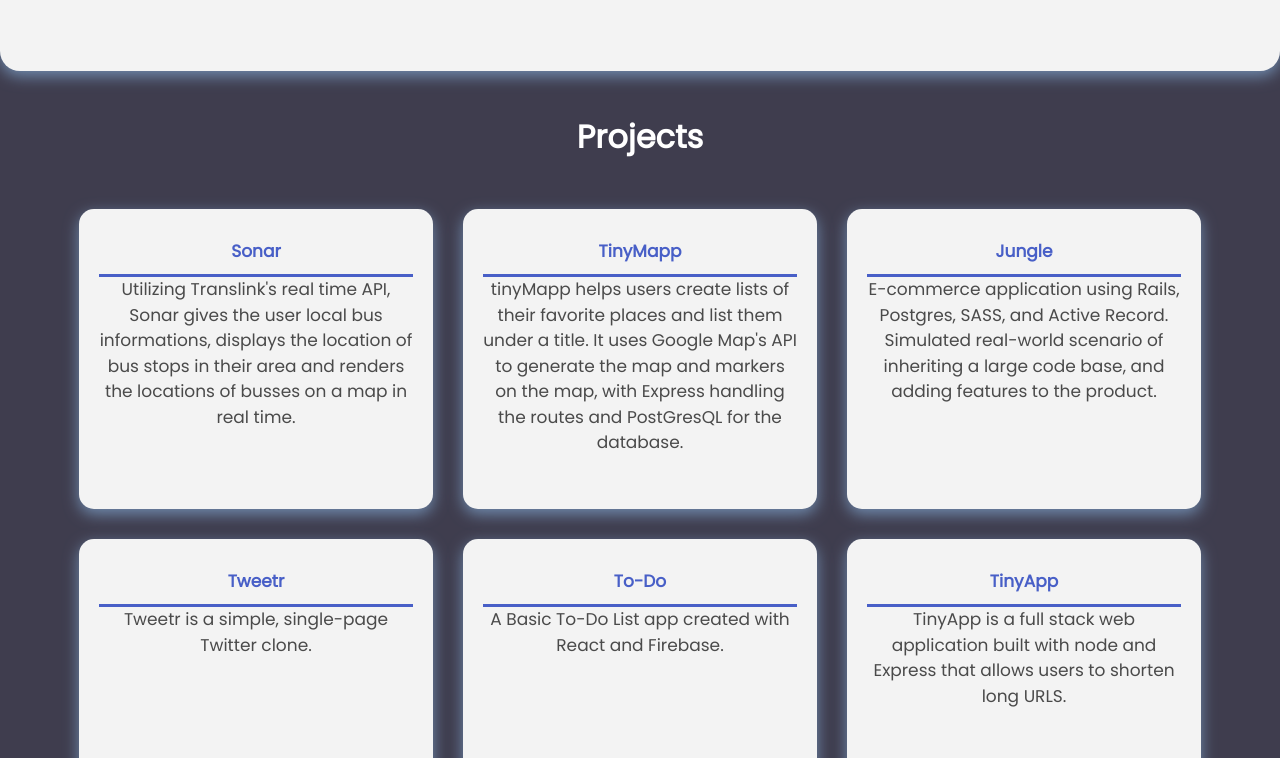
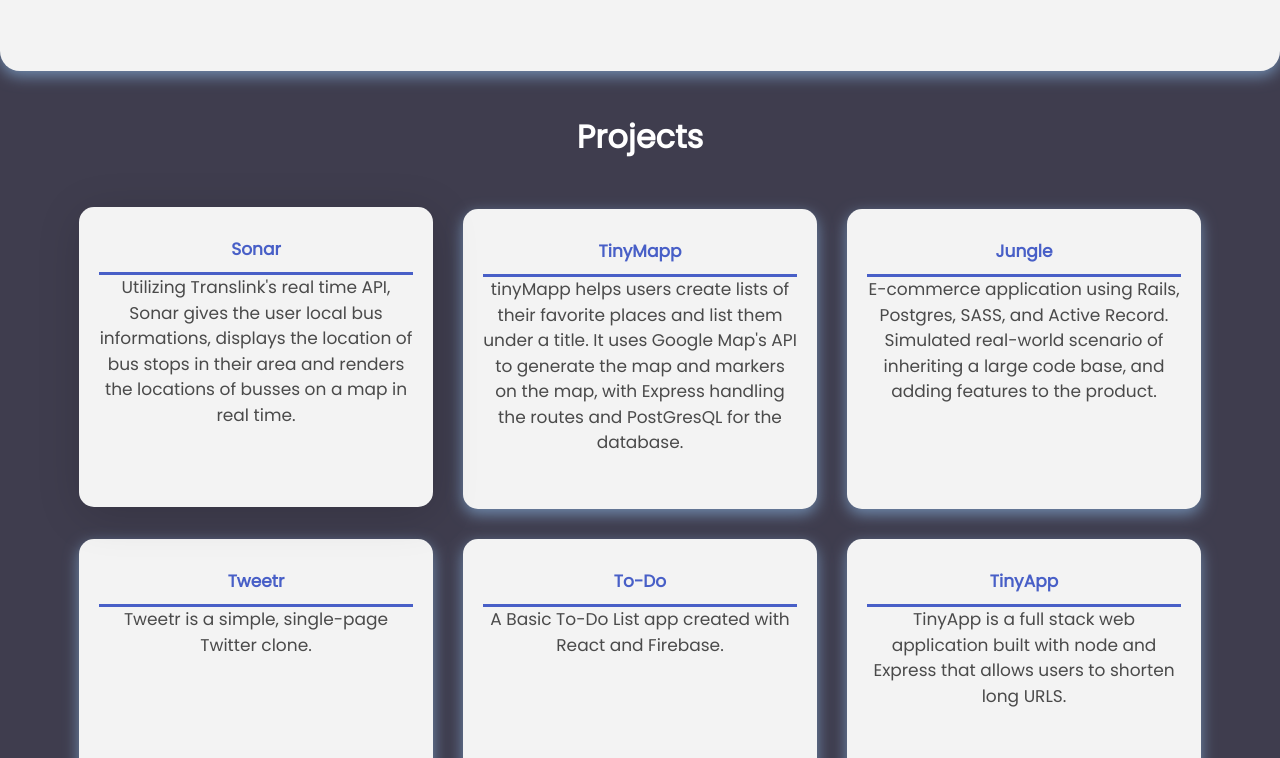
Before and after one commit to VidushanK/vidushank.github.io, a plain HTML site: page index.html in a window 1280 px wide. In both pictures the pointer is over the element 256 px from the left and 1423 px from the top of the page. Shown: the part 1065-1823 px from the top of the page. Drawn offline with nearby package versions, Linux system fonts and the light colour scheme; a web font is replaced by a local one.

Commit message:
added hover effect for projects

```diff
--- a/assets/styles/index.css
+++ b/assets/styles/index.css
@@ -104,7 +104,6 @@ nav.nav-menu {
 }
 h1.title.Project { color: white !important; }
 .project {
-
     display: flex;
     flex-direction: column;
     height: 300px;
@@ -113,13 +112,17 @@ h1.title.Project { color: white !important; }
 }
 
 .project-info {
-  box-shadow: 0 5px 15px #718caf;
+    box-shadow: 0 5px 15px #718caf;
     cursor: pointer;
     flex: 1;
     background-color: #f3f3f3;
     border-radius: 15px;
     padding: 20px;
     overflow: hidden;
+}
+.project-info:hover {
+    box-shadow: 2px 8px 45px rgba(0, 0, 0, .15);
+    transform: translate3D(0, -2px, 0);
 }
 
 .avatar {
```
